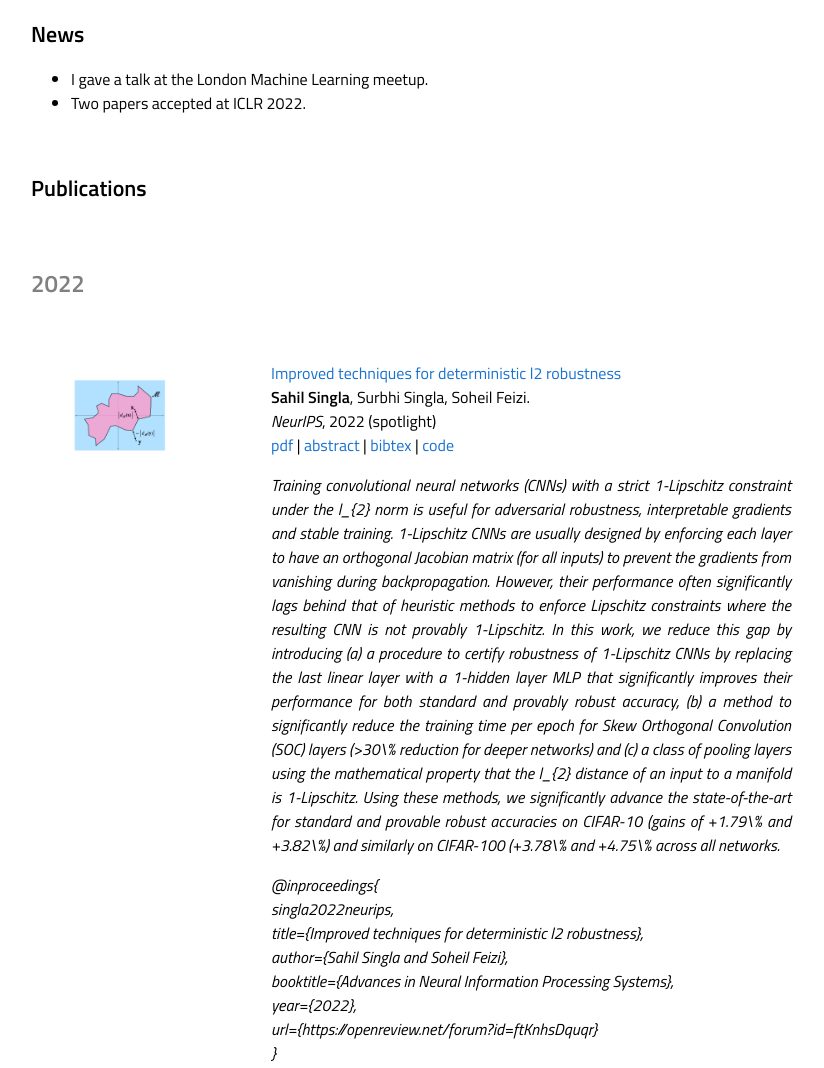
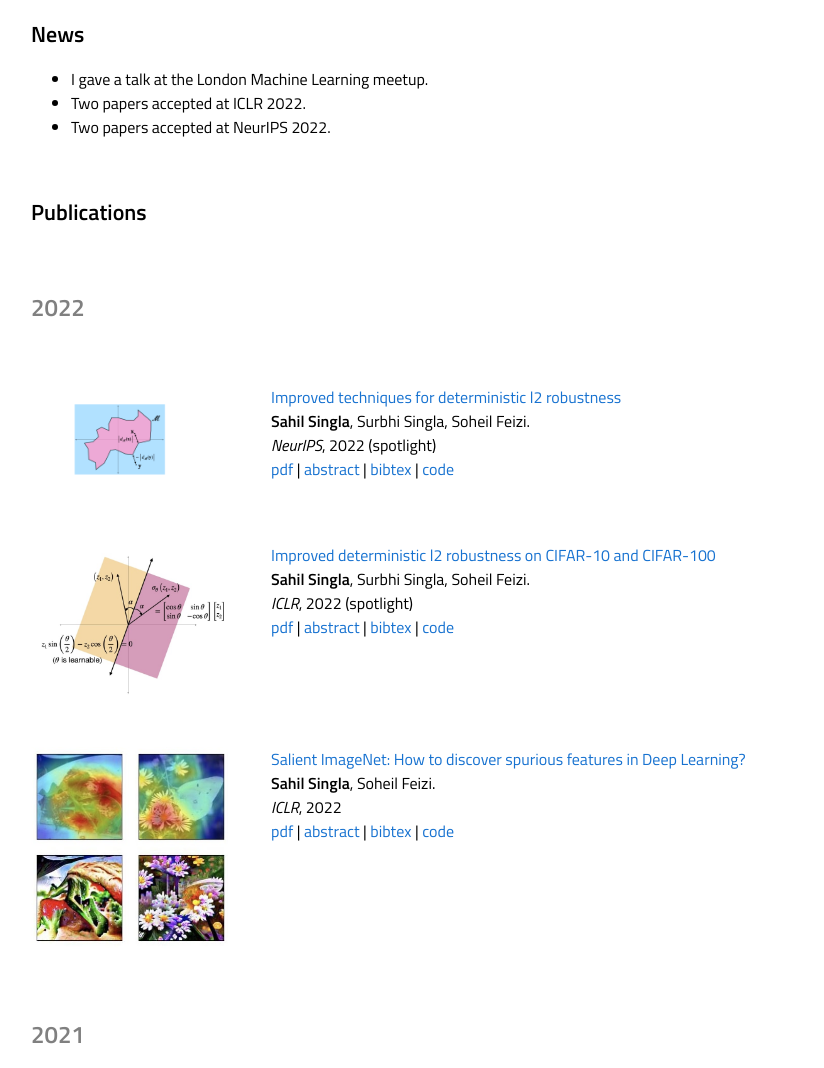
Before and after one commit to singlasahil14/singlasahil14.github.io, a plain HTML site: page index.html in a window 1280 px wide. Shown: the part 544-1612 px from the top of the page, without its empty margins (229-1053 px from the left). Drawn offline with Linux system fonts and the light colour scheme.

Commit message:
Update index.html

```diff
--- a/index.html
+++ b/index.html
@@ -69,6 +69,7 @@
           <ul>
               <li>I gave a talk at the London Machine Learning meetup.</li>
               <li>Two papers accepted at ICLR 2022.</li>
+              <li>Two papers accepted at NeurIPS 2022.</li>
           </ul>
         </td>
       </tr>
@@ -514,6 +515,8 @@
     </table>
   </body>
   <script xml:space="preserve" language="JavaScript">hideallbibs();</script>
+  <script xml:space="preserve" language="javascript">hideblock('2022NeurIPSrobustness_abs');</script>
+  <script xml:space="preserve" language="javascript">hideblock('2022NeurIPSrobustness_bib');</script>
   <script xml:space="preserve" language="javascript">hideblock('2022ICLRrobustness_abs');</script>
   <script xml:space="preserve" language="javascript">hideblock('2022ICLRrobustness_bib');</script>
   <script xml:space="preserve" language="javascript">hideblock('2022ICLRsalient_abs');</script>
```
